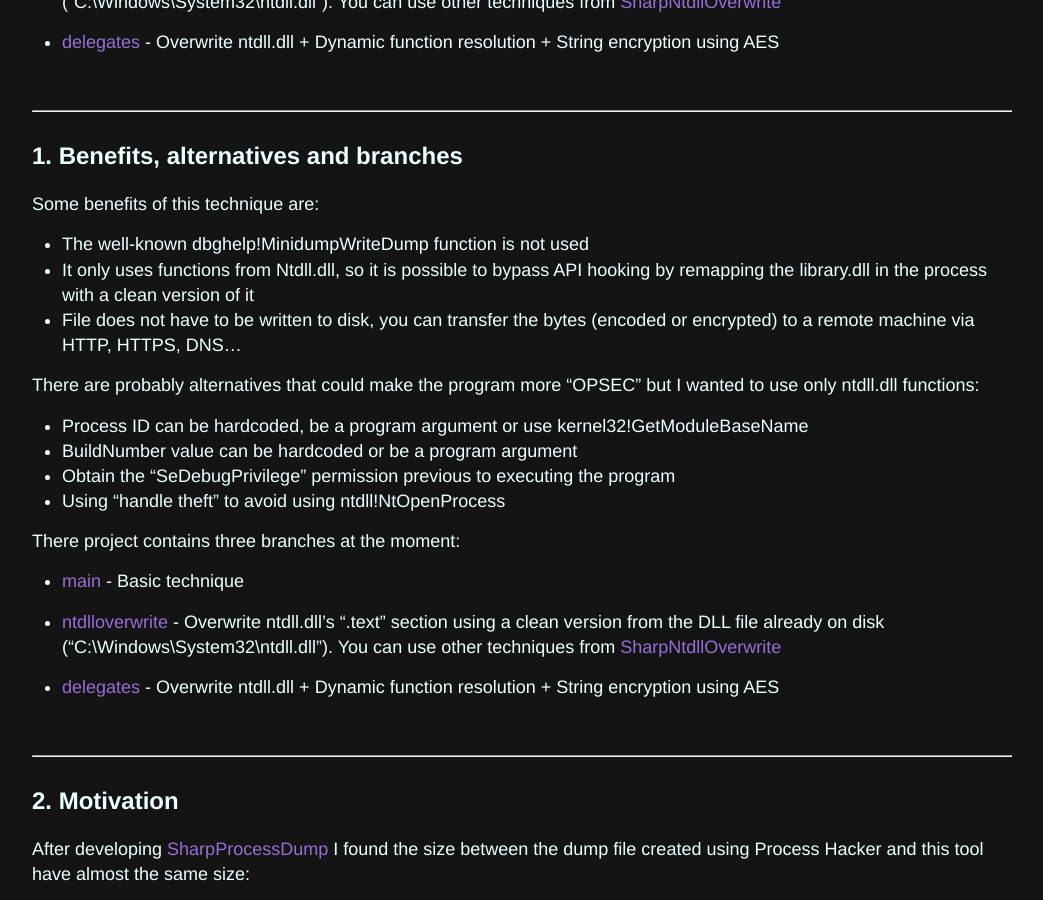
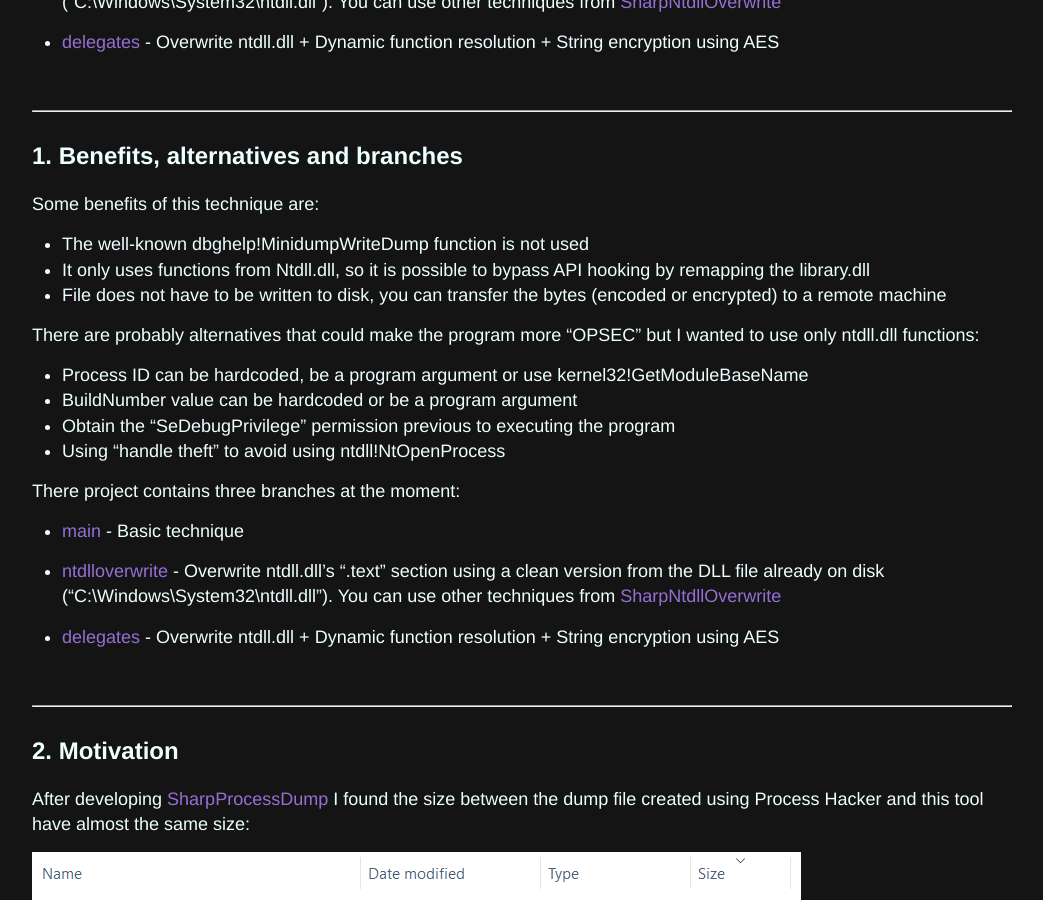
Before and after one commit to ricardojoserf/ricardojoserf.github.io, a Jekyll site: the page built from _posts/2024-3-27-nativedump_es.md, in a window 1280 px wide and 900 px high, scrolled down 1089 px. Shown: the whole window, without its empty margins (118-1161 px from the left). Built offline with Jekyll 4.4.1, drawn with Linux system fonts in a browser that asks for light colours; some of the changed lines change nothing that is shown; some of the changed text lies outside the part shown.

Commit message:
Updating NativeDump post

````diff
--- a/_posts/2024-3-27-nativedump_es.md
+++ b/_posts/2024-3-27-nativedump_es.md
@@ -36,8 +36,8 @@
 
 Some benefits of this technique are:
 - The well-known dbghelp!MinidumpWriteDump function is not used
-- It only uses functions from Ntdll.dll, so it is possible to bypass API hooking by remapping the library.dll in the process with a clean version of it
-- File does not have to be written to disk, you can transfer the bytes (encoded or encrypted) to a remote machine via HTTP, HTTPS, DNS...
+- It only uses functions from Ntdll.dll, so it is possible to bypass API hooking by remapping the library.dll
+- File does not have to be written to disk, you can transfer the bytes (encoded or encrypted) to a remote machine
 
 There are probably alternatives that could make the program more "OPSEC" but I wanted to use only ntdll.dll functions:
 - Process ID can be hardcoded, be a program argument or use kernel32!GetModuleBaseName
@@ -118,7 +118,7 @@
 We will focus on creating a valid file with only the necessary values for the header, stream directory and the only 3 streams needed for a Minidump file to be parsed by Mimikatz/Pypykatz: SystemInfo, ModuleList and Memory64List.
 
 
-#### Header
+#### 4.1 Header
 
 The header is a 32-bytes structure which can be defined in C# as:
 
@@ -142,7 +142,7 @@
 - StreamDirectoryRVA: Fixed value 0x20 or 32 bytes, the size of the header
 
 
-#### Stream Directory
+#### 4.2 Stream Directory
 
 Each entry in the Stream Directory is a 12-bytes structure so having 3 entries the size is 36 bytes. The C# struct definition for an entry is:
 
@@ -156,7 +156,7 @@
 ```
 
 
-#### SystemInformation Stream
+#### 4.3 SystemInformation Stream
 
 First stream is a SystemInformation Stream, with ID 7. The size is 56 bytes and will be located at offset 68 (0x44), right after the StreamDirectory. It definition:
 
@@ -187,7 +187,7 @@
 - Major version, Minor version and the BuildNumber: Hardcoded or obtained through kernel32!GetVersionEx or ntdll!RtlGetVersion (we will use the latter).
 
 
-#### ModuleList Stream
+#### 4.4 ModuleList Stream
 
 Second stream is a ModuleList stream, with ID 4. It is located at offset 124 (0x7C) after the SystemInformation stream and it will also have a fixed size, of 112 bytes, since it will have the entry of a single module, the only one needed for the parse to be correct: "lsasrv.dll".
 
@@ -232,7 +232,7 @@
 - PointerToName: Unicode string structure for the "C:\Windows\System32\lsasrv.dll" string, located after the stream itself at offset 236 (0xEC)
 
 
-#### Memory64List Stream
+#### 4.5 Memory64List Stream
 
 Third stream is a Memory64List stream, with ID 9. It is located at offset 298 (0x12A) and the size depends on the number of modules.
 
@@ -261,7 +261,7 @@
 - Address and Size: Obtained for each valid region while looping them
 
 
-#### Looping memory regions
+#### 4.6 Looping memory regions
 
 There are pre-requisites to loop the memory regions of the lsass.exe process which can be solved using only NTAPIs:
 
@@ -276,5 +276,3 @@
 - ntdll!NtReadVirtualMemory: Add bytes of that region to the Minidump file after the Memory64List Stream
 
 <br>
-
-------------------------------------------
````
